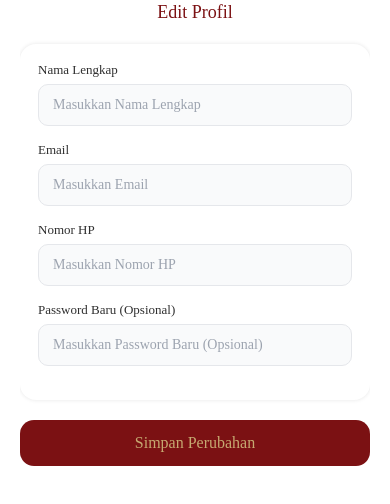
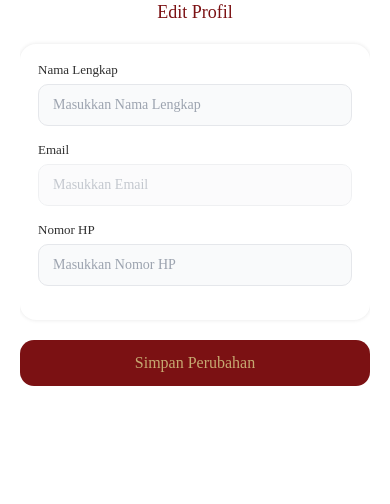
Before and after one commit to zeppyx13/Costher, a React Native app: screen /EditProfile in a window 390 px wide. Shown: the top 504 px of the page. Built offline with nearby package versions, Linux system fonts and the light colour scheme; some icons are missing.

Commit message:
edit user

```diff
--- /dev/null
+++ b/src/api/user.api.ts
@@ -0,0 +1,10 @@
+import { api } from "../lib/api";
+
+export async function updateMeApi(payload: {
+    name?: string;
+    phone?: string;
+    avatar_url?: string;
+}) {
+    const res = await api.put("/api/users/me", payload);
+    return res.data;
+}
--- a/src/components/Profile/EditProfileInput.tsx
+++ b/src/components/Profile/EditProfileInput.tsx
@@ -2,7 +2,14 @@ import React from "react";
 import { View, Text, TextInput } from "react-native";
 import editProfileStyles from "../../styles/editProfile";
 
-const EditProfileInput = ({ label, value, onChange, secure, keyboardType }: any) => {
+const EditProfileInput = ({
+    label,
+    value,
+    onChange,
+    secure,
+    keyboardType,
+    editable = true,
+}: any) => {
     return (
         <View style={{ marginBottom: 16 }}>
             <Text style={editProfileStyles.inputLabel}>{label}</Text>
@@ -12,9 +19,14 @@ const EditProfileInput = ({ label, value, onChange, secure, keyboardType }: any)
                 secureTextEntry={secure}
                 keyboardType={keyboardType}
                 onChangeText={onChange}
+                editable={editable}
+                selectTextOnFocus={editable}
                 placeholder={`Masukkan ${label}`}
                 placeholderTextColor="#9CA3AF"
-                style={editProfileStyles.inputField}
+                style={[
+                    editProfileStyles.inputField,
+                    !editable ? { opacity: 0.6 } : null,
+                ]}
             />
         </View>
     );
--- a/src/screen/EditProfileScreen.tsx
+++ b/src/screen/EditProfileScreen.tsx
@@ -1,22 +1,50 @@
 import React, { useState } from "react";
-import { View, Text, TouchableOpacity, ScrollView } from "react-native";
+import { View, ScrollView, Alert } from "react-native";
 import { SafeAreaView } from "react-native-safe-area-context";
-import Ionicons from "@react-native-vector-icons/ionicons";
 
-import colors from "../styles/colors";
 import editProfileStyles from "../styles/editProfile";
-
 import EditProfileHeader from "../components/Profile/EditProfileHeader";
 import EditProfileInput from "../components/Profile/EditProfileInput";
 import EditProfileButton from "../components/Profile/EditProfileButton";
+
+import { updateMeApi } from "../api/user.api";
 
 const EditProfileScreen = ({ navigation, route }: any) => {
     const data = route.params?.data;
 
     const [name, setName] = useState(data?.name || "");
-    const [email, setEmail] = useState(data?.email || "");
     const [phone, setPhone] = useState(data?.phone || "");
-    const [password, setPassword] = useState("");
+    const email = data?.email || "";
+
+    const [loading, setLoading] = useState(false);
+
+    const handleSave = async () => {
+        try {
+            setLoading(true);
+
+            const payload: any = {
+                name: name.trim(),
+                phone: phone.trim(),
+            };
+
+            // biar tidak kirim string kosong
+            if (!payload.name) delete payload.name;
+            if (!payload.phone) delete payload.phone;
+
+            const json = await updateMeApi(payload);
+
+            Alert.alert("Sukses", json?.message || "Profil berhasil diperbarui");
+            navigation.goBack();
+        } catch (e: any) {
+            const msg =
+                e?.response?.data?.message ||
+                e?.message ||
+                "Gagal memperbarui profil";
+            Alert.alert("Gagal", msg);
+        } finally {
+            setLoading(false);
+        }
+    };
 
     return (
         <SafeAreaView style={editProfileStyles.container}>
@@ -37,7 +65,7 @@ const EditProfileScreen = ({ navigation, route }: any) => {
                         label="Email"
                         value={email}
                         keyboardType="email-address"
-                        onChange={setEmail}
+                        editable={false}
                     />
 
                     <EditProfileInput
@@ -46,20 +74,12 @@ const EditProfileScreen = ({ navigation, route }: any) => {
                         keyboardType="phone-pad"
                         onChange={setPhone}
                     />
-
-                    <EditProfileInput
-                        label="Password Baru (Opsional)"
-                        value={password}
-                        onChange={setPassword}
-                        secure
-                    />
                 </View>
 
                 <EditProfileButton
-                    onPress={() => {
-                        console.log("Data saved:", { name, email, phone, password });
-                        navigation.goBack();
-                    }}
+                    onPress={handleSave}
+                    disabled={loading}
+                    title={loading ? "Menyimpan..." : "Simpan"}
                 />
             </ScrollView>
         </SafeAreaView>
--- a/src/screen/dashboard/ProfileScreen.tsx
+++ b/src/screen/dashboard/ProfileScreen.tsx
@@ -30,6 +30,7 @@ const ProfileScreen = ({ navigation, route }: any) => {
         return {
             name: me?.name || "-",
             email: me?.email || "-",
+            phone: me?.phone || "-",
             profilePicture: avatarUrl ? { uri: avatarUrl } : undefined,
 
             room: room?.number ? `Kamar ${room.number}` : "-",
```
